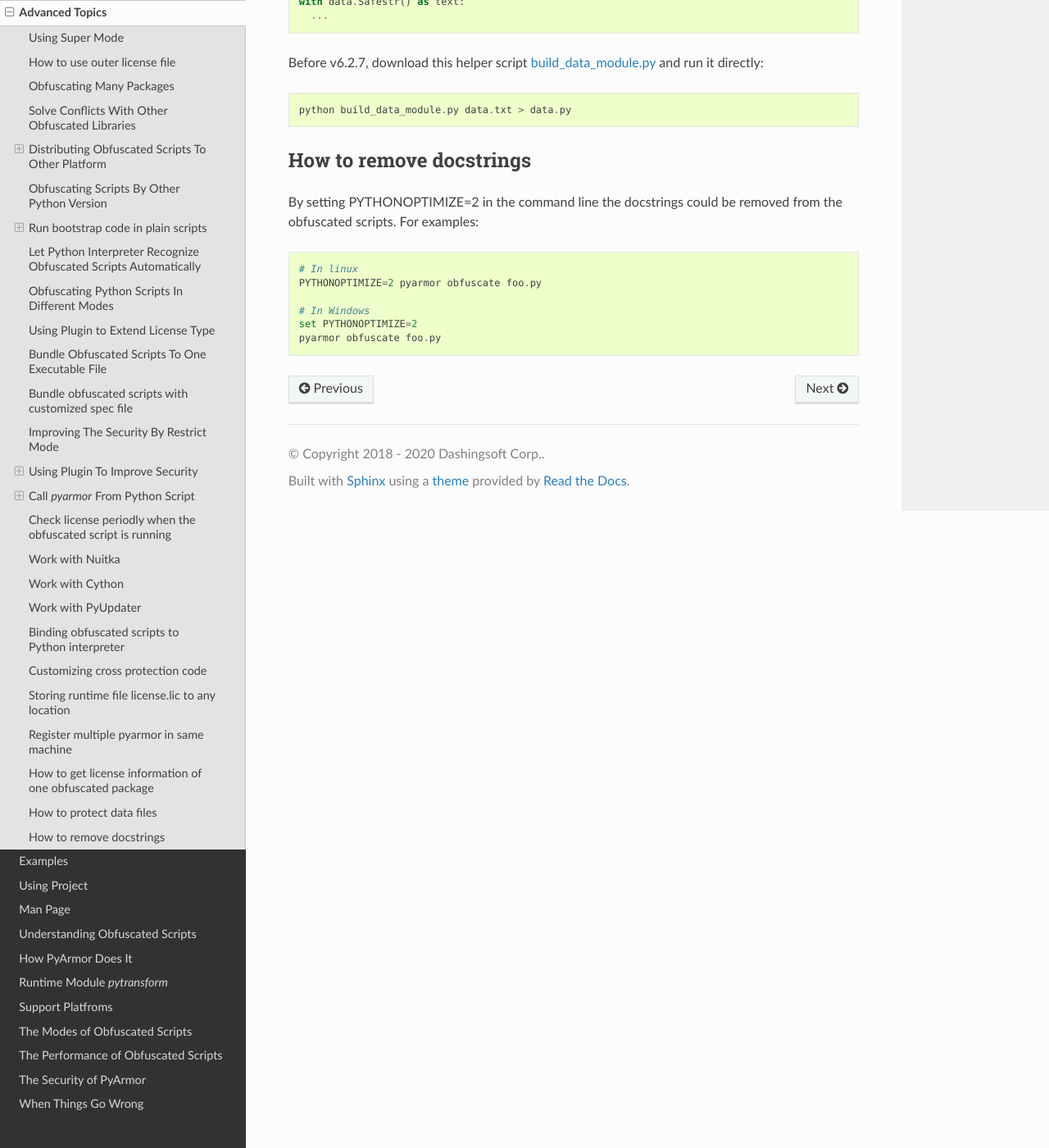
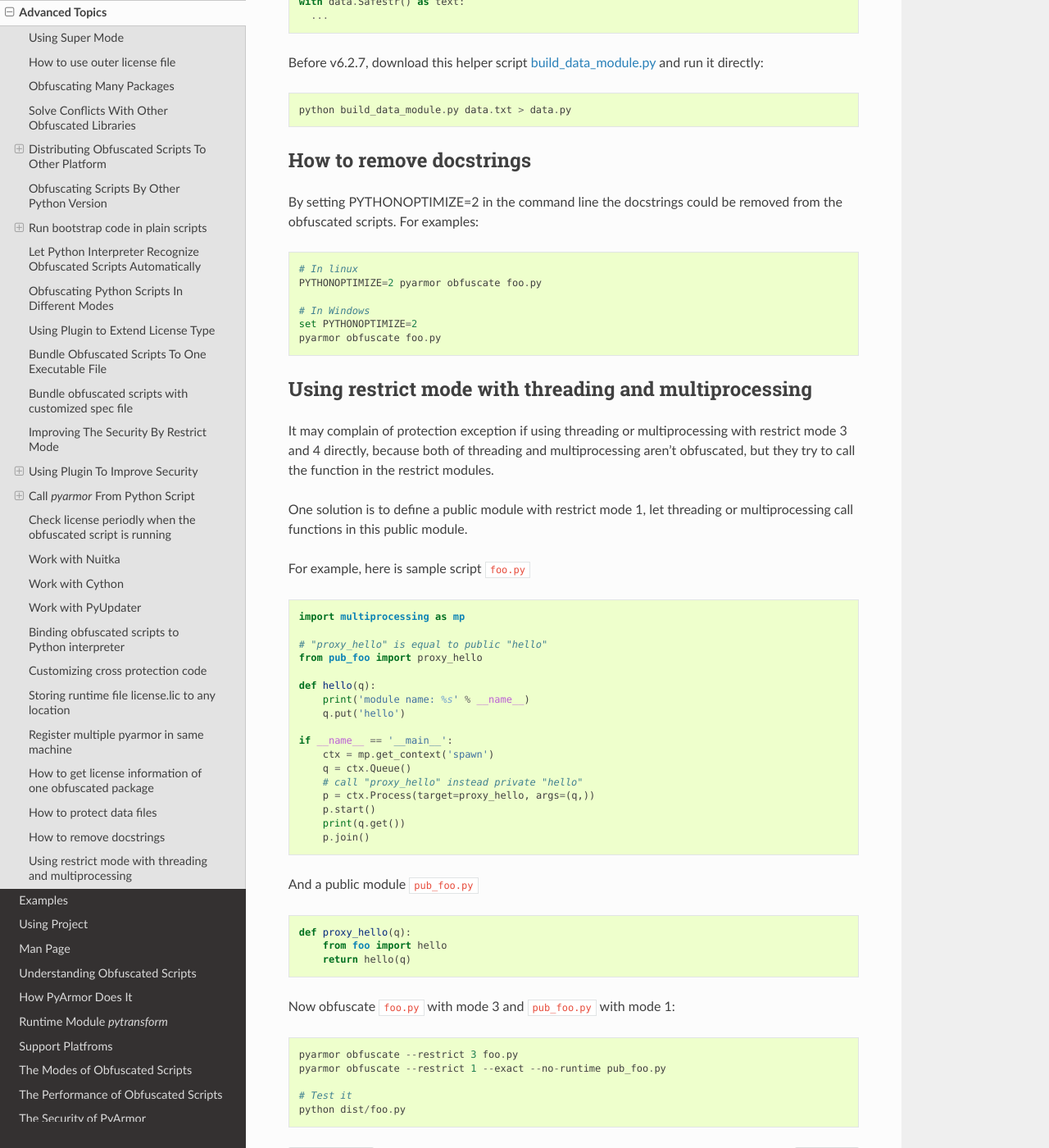
Before and after one commit to dashingsoft/pyarmor, a Sphinx documentation site: the page built from docs/advanced.rst, in a window 1280 px wide and 1400 px high, scrolled down 26737 px. Shown: the whole window at 82% size. Built offline with Sphinx 7.4.7 and the Read the Docs theme 2.0.0, drawn with Linux system fonts in a browser that asks for light colours.

Commit message:
Add advanced usage for restrict mode 3

```diff
--- a/docs/advanced.rst
+++ b/docs/advanced.rst
@@ -1313,4 +1313,55 @@ from the obfuscated scripts. For examples::
     pyarmor obfuscate foo.py
 
 
+.. _using restrict mode with threading and multiprocessing:
+
+Using restrict mode with threading and multiprocessing
+------------------------------------------------------
+
+It may complain of protection exception if using threading or multiprocessing
+with restrict mode 3 and 4 directly, because both of threading and
+multiprocessing aren't obfuscated, but they try to call the function in the
+restrict modules.
+
+One solution is to define a public module with restrict mode 1, let threading or
+multiprocessing call functions in this public module.
+
+For example, here is sample script ``foo.py``
+
+.. code:: python
+
+    import multiprocessing as mp
+
+    # "proxy_hello" is equal to public "hello"
+    from pub_foo import proxy_hello
+
+    def hello(q):
+        print('module name: %s' % __name__)
+        q.put('hello')
+
+    if __name__ == '__main__':
+        ctx = mp.get_context('spawn')
+        q = ctx.Queue()
+        # call "proxy_hello" instead private "hello"
+        p = ctx.Process(target=proxy_hello, args=(q,))
+        p.start()
+        print(q.get())
+        p.join()
+
+And a public module ``pub_foo.py``
+
+.. code:: python
+
+    def proxy_hello(q):
+        from foo import hello
+        return hello(q)
+
+Now obfuscate ``foo.py`` with mode 3 and ``pub_foo.py`` with mode 1::
+
+    pyarmor obfuscate --restrict 3 foo.py
+    pyarmor obfuscate --restrict 1 --exact --no-runtime pub_foo.py
+
+    # Test it
+    python dist/foo.py
+
 .. include:: _common_definitions.txt
```
